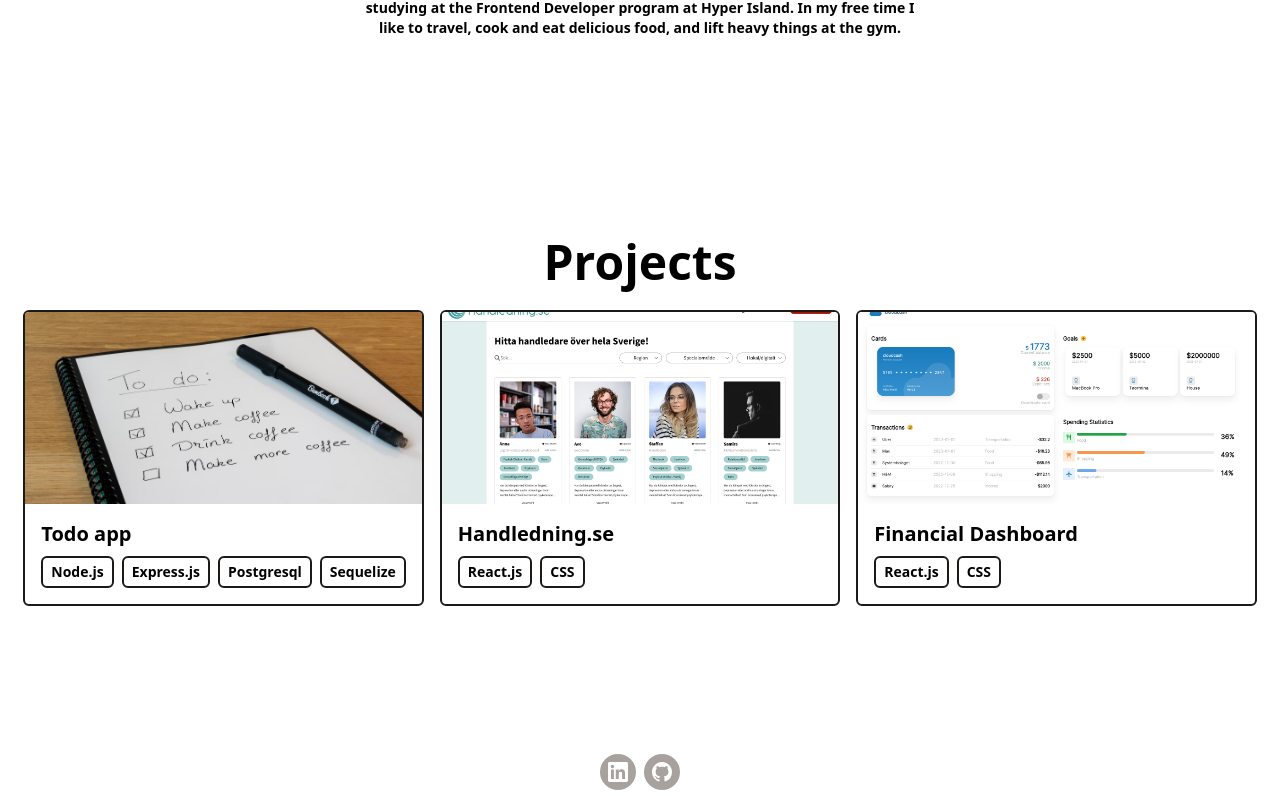
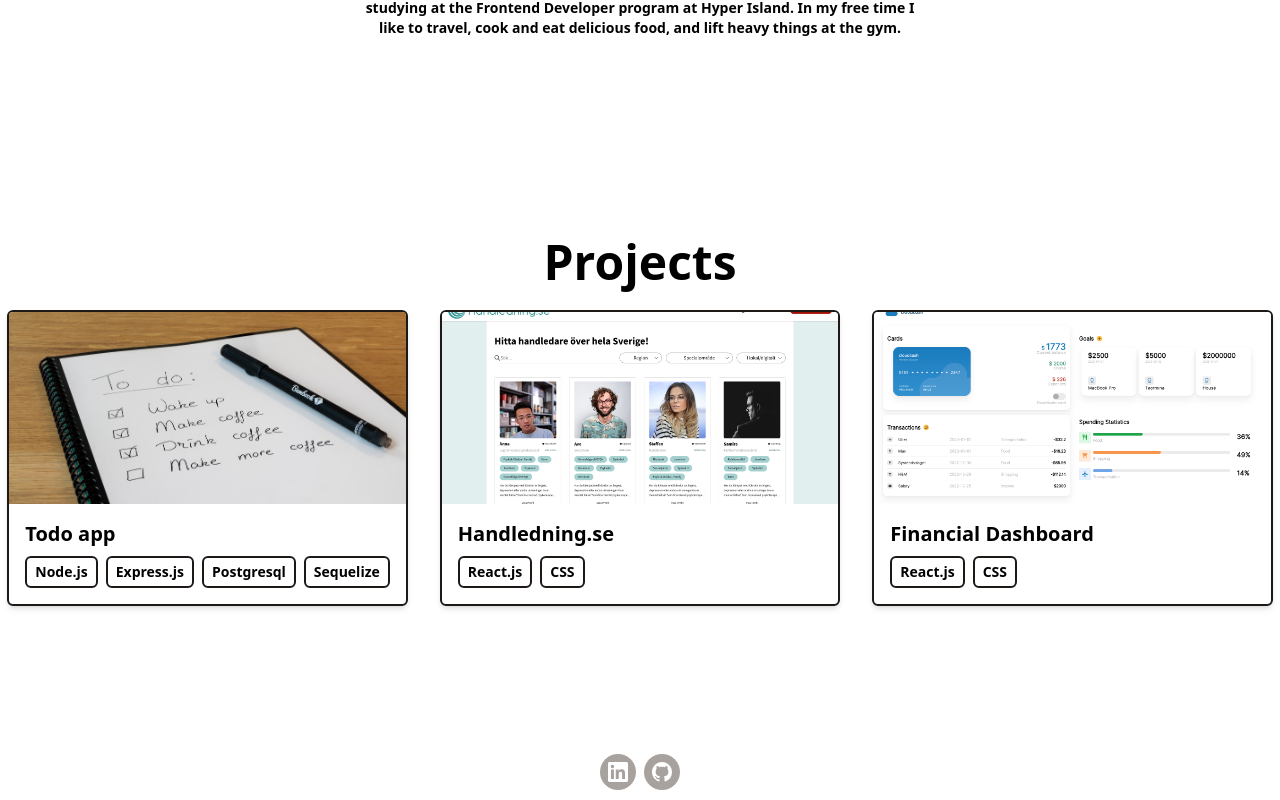
Before and after one commit to AnnaBohlin97/abcode-portfolio, a React (Vite) app: page / in a window 1280 px wide. Shown: the part 574-1374 px from the top of the page. Built offline with nearby package versions, Linux system fonts and the light colour scheme.

Commit message:
added css transitions

```diff
--- a/src/components/Footer.jsx
+++ b/src/components/Footer.jsx
@@ -8,7 +8,7 @@ export default function Footer() {
 								href="https://www.linkedin.com/in/anna-bohlin/"
 								target="_blank"
 								rel="noreferrer"
-								className="bg-stone-400 p-2 font-semibold text-white inline-flex items-center space-x-2 rounded-full">
+								className="transition ease-in-out delay-150 duration-300 bg-stone-400 p-2 font-semibold text-white inline-flex items-center space-x-2 rounded-full hover:bg-teal-800">
 								<svg
 								className="w-5 h-5 fill-current"
 								role="img"
@@ -24,7 +24,7 @@ export default function Footer() {
 								href="https://github.com/AnnaBohlin97"
 								target="_blank"
 								rel="noreferrer"
-								className="bg-stone-400 p-2 font-semibold text-white inline-flex items-center space-x-2 rounded-full">
+								className="transition ease-in-out delay-150 duration-300 bg-stone-400 p-2 font-semibold text-white inline-flex items-center space-x-2 rounded-full hover:bg-teal-800">
 								<svg
 								xmlns="http://www.w3.org/2000/svg"
 								xmlnsXlink="http://www.w3.org/1999/xlink"
--- a/src/components/Header.jsx
+++ b/src/components/Header.jsx
@@ -6,19 +6,18 @@ export default function Header() {
   <div className="flex items-center">
     <img
       src={Logo}
-      width="300"
       alt="abcode Logo"
       className="mr-2"
     />
   </div>
   <nav>
     <button
-      className="px-4 py-2 mx-4 my-4 text-white bg-teal-700 rounded hover:bg-blue-700"
+      className="transition ease-in delay-150 px-4 py-2 mx-4 my-4 text-white bg-teal-700 rounded hover:bg-teal-800 hover:scale-105 hover:shadow-md"
     >
       About
     </button>
     <button
-      className="px-4 py-2 mx-4 my-4 text-white bg-teal-700 rounded hover:bg-blue-700"
+      className="transition ease-in delay-150 px-4 py-2 mx-4 my-4 text-white bg-teal-700 rounded hover:bg-teal-800 hover:scale-105 hover:shadow-md"
     >
       Projects
     </button>
--- a/src/components/Portfolio.jsx
+++ b/src/components/Portfolio.jsx
@@ -5,7 +5,7 @@ export default function Portfolio() {
 	return (
 		<div className="flex flex-col pt-20 pb-32 items-center justify-center">
 			<h2 className="text-3xl md:text-5xl dark:text-white mb-1 md:mb-6 font-bold">Projects</h2>
-			<div className="grid grid-cols-1 md:grid-cols-2 lg:grid-cols-3 gap-4">
+			<div className="grid grid-cols-1 md:grid-cols-2 lg:grid-cols-3 gap-8">
 				{portfolio.map((project, index) => (
 					<PortfolioItem
 						key={index}
--- a/src/components/PortfolioItem.jsx
+++ b/src/components/PortfolioItem.jsx
@@ -1,6 +1,6 @@
 export default function PortfolioItem({title, imgUrl, stack, codeLink, liveLink}) {
 	return (
-		<div className="border-2 border-stone-900 rounded-md overflow-hidden">
+		<div className="transition ease-in-out delay-150 hover:translate-y-1 hover:scale-110 shadow-md hover:shadow-xl duration-300 border-2 border-stone-900 rounded-md overflow-hidden">
 			<a href={codeLink}>
 				<img src={imgUrl} alt="" className="w-full h-36 md:h-48 object-cover cursor-pointer"/>
 			</a>
```
